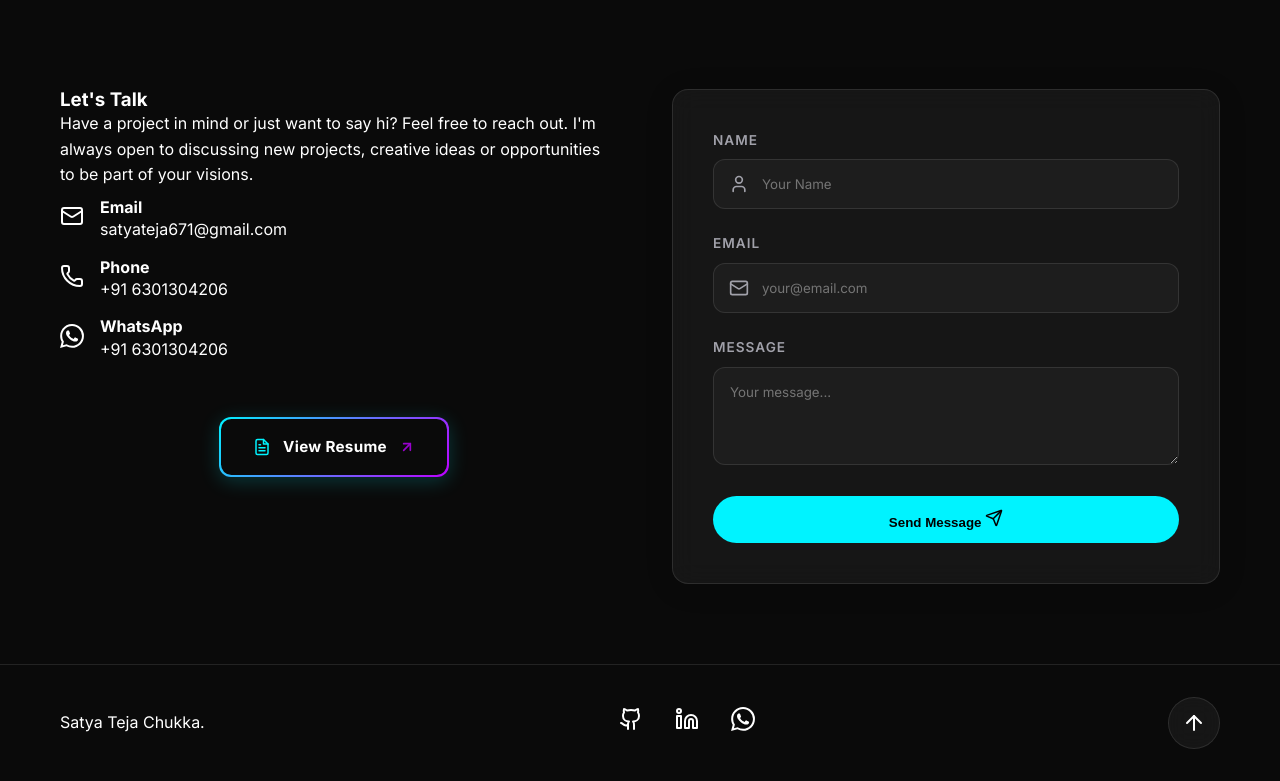
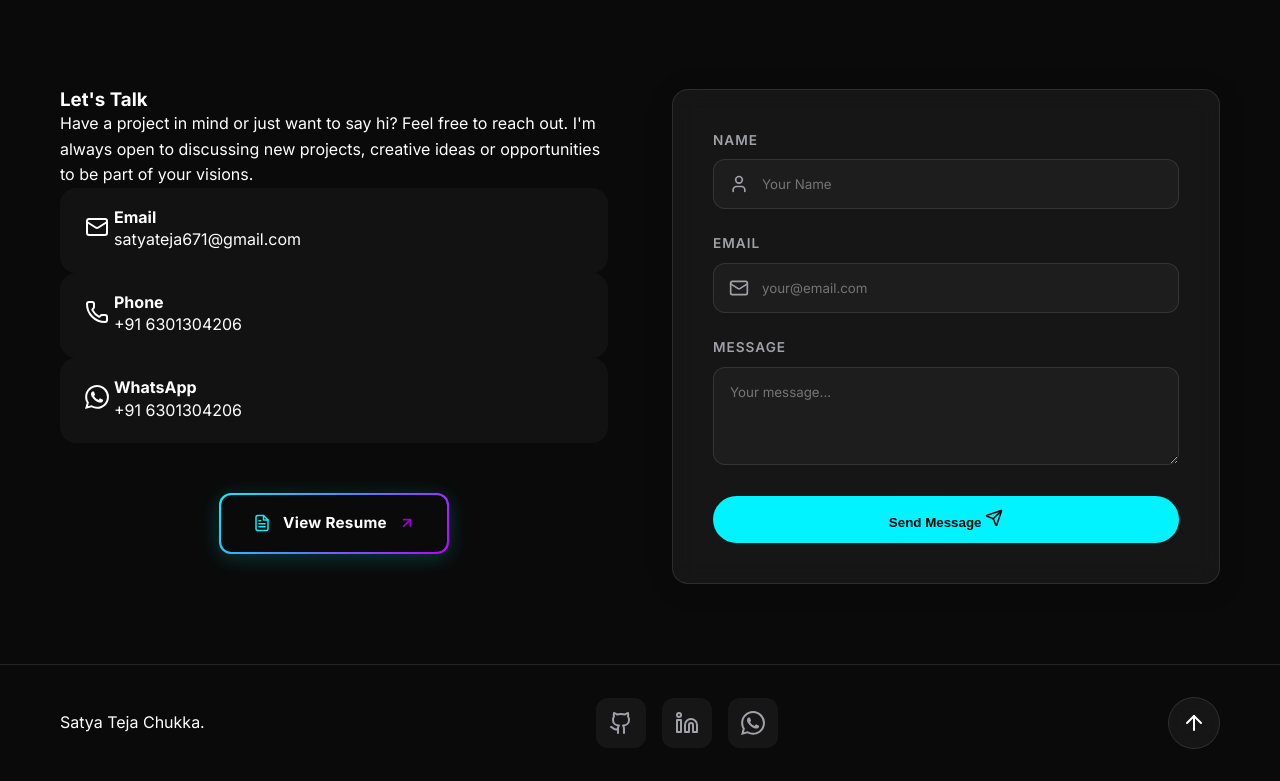
Before and after one commit to SatyaTejaChukka/my-portfolio, a React (Vite) app: page / in a window 1280 px wide. Shown: the part 5261-6042 px from the top of the page. Built offline with nearby package versions, Linux system fonts and the light colour scheme.

Commit message:
Improved contact cards and footer

```diff
--- a/src/components/Contact.jsx
+++ b/src/components/Contact.jsx
@@ -57,7 +57,7 @@ const Contact = () => {
                         </p>
 
                         <div className="space-y-6">
-                            <a href="mailto:satyateja671@gmail.com" className="flex items-center gap-4 hover:text-[var(--primary)] transition-colors group" style={{ marginTop: '5px', marginBottom: '5px', paddingTop: '5px', paddingBottom: '5px' }}>
+                            <a href="mailto:satyateja671@gmail.com" className="contact-item group">
                                 <div className="p-2">
                                     <Mail size={24} className="text-[var(--primary)] group-hover:scale-110 transition-transform" />
                                 </div>
@@ -67,7 +67,7 @@ const Contact = () => {
                                 </div>
                             </a>
 
-                            <a href="tel:+916301304206" className="flex items-center gap-4 hover:text-[var(--primary)] transition-colors group" style={{ marginTop: '5px', marginBottom: '5px', paddingTop: '5px', paddingBottom: '5px' }}>
+                            <a href="tel:+916301304206" className="contact-item group">
                                 <div className="p-2">
                                     <Phone size={24} className="text-[var(--primary)] group-hover:scale-110 transition-transform" />
                                 </div>
@@ -77,7 +77,7 @@ const Contact = () => {
                                 </div>
                             </a>
 
-                            <a href="https://wa.me/916301304206" target="_blank" rel="noopener noreferrer" className="flex items-center gap-4 hover:text-[var(--primary)] transition-colors group" style={{ marginTop: '5px', marginBottom: '5px', paddingTop: '5px', paddingBottom: '5px' }}>
+                            <a href="https://wa.me/916301304206" target="_blank" rel="noopener noreferrer" className="contact-item group">
                                 <div className="p-2">
                                     <svg xmlns="http://www.w3.org/2000/svg" width="24" height="24" viewBox="0 0 24 24" fill="currentColor" className="text-[var(--primary)] group-hover:scale-110 transition-transform">
                                         <path d="M17.472 14.382c-.297-.149-1.758-.867-2.03-.967-.273-.099-.471-.148-.67.15-.197.297-.767.966-.94 1.164-.173.199-.347.223-.644.075-.297-.15-1.255-.463-2.39-1.475-.883-.788-1.48-1.761-1.653-2.059-.173-.297-.018-.458.13-.606.134-.133.298-.347.446-.52.149-.174.198-.298.298-.497.099-.198.05-.371-.025-.52-.075-.149-.669-1.612-.916-2.207-.242-.579-.487-.5-.669-.51-.173-.008-.371-.01-.57-.01-.198 0-.52.074-.792.372-.272.297-1.04 1.016-1.04 2.479 0 1.462 1.065 2.875 1.213 3.074.149.198 2.096 3.2 5.077 4.487.709.306 1.262.489 1.694.625.712.227 1.36.195 1.871.118.571-.085 1.758-.719 2.006-1.413.248-.694.248-1.289.173-1.413-.074-.124-.272-.198-.57-.347m-5.421 7.403h-.004a9.87 9.87 0 01-5.031-1.378l-.361-.214-3.741.982.998-3.648-.235-.374a9.86 9.86 0 01-1.51-5.26c.001-5.45 4.436-9.884 9.888-9.884 2.64 0 5.122 1.03 6.988 2.898a9.825 9.825 0 012.893 6.994c-.003 5.45-4.437 9.884-9.885 9.884m8.413-18.297A11.815 11.815 0 0012.05 0C5.495 0 .16 5.335.157 11.892c0 2.096.547 4.142 1.588 5.945L.057 24l6.305-1.654a11.882 11.882 0 005.683 1.448h.005c6.554 0 11.89-5.335 11.893-11.893a11.821 11.821 0 00-3.48-8.413Z" />
--- a/src/components/Footer.jsx
+++ b/src/components/Footer.jsx
@@ -13,14 +13,14 @@ const Footer = () => {
                     Satya Teja Chukka.
                 </div>
 
-                <div className="flex items-center gap-8 order-1 md:order-2 mb-4 md:mb-0">
-                    <a href="https://github.com/SatyaTejaChukka" target="_blank" rel="noopener noreferrer" className="text-[var(--text-muted)] hover:text-[var(--primary)] transition-colors transform hover:scale-110">
+                <div className="flex items-center gap-4 order-1 md:order-2 mb-4 md:mb-0">
+                    <a href="https://github.com/SatyaTejaChukka" target="_blank" rel="noopener noreferrer" className="social-icon-link" aria-label="GitHub">
                         <Github size={24} />
                     </a>
-                    <a href="https://linkedin.com/in/satyatejachukka" target="_blank" rel="noopener noreferrer" className="text-[var(--text-muted)] hover:text-[var(--primary)] transition-colors transform hover:scale-110">
+                    <a href="https://linkedin.com/in/satyatejachukka" target="_blank" rel="noopener noreferrer" className="social-icon-link" aria-label="LinkedIn">
                         <Linkedin size={24} />
                     </a>
-                    <a href="https://wa.me/916301304206" target="_blank" rel="noopener noreferrer" className="text-[var(--text-muted)] hover:text-[var(--primary)] transition-colors transform hover:scale-110">
+                    <a href="https://wa.me/916301304206" target="_blank" rel="noopener noreferrer" className="social-icon-link" aria-label="WhatsApp">
                         <svg xmlns="http://www.w3.org/2000/svg" width="24" height="24" viewBox="0 0 24 24" fill="currentColor">
                             <path d="M17.472 14.382c-.297-.149-1.758-.867-2.03-.967-.273-.099-.471-.148-.67.15-.197.297-.767.966-.94 1.164-.173.199-.347.223-.644.075-.297-.15-1.255-.463-2.39-1.475-.883-.788-1.48-1.761-1.653-2.059-.173-.297-.018-.458.13-.606.134-.133.298-.347.446-.52.149-.174.198-.298.298-.497.099-.198.05-.371-.025-.52-.075-.149-.669-1.612-.916-2.207-.242-.579-.487-.5-.669-.51-.173-.008-.371-.01-.57-.01-.198 0-.52.074-.792.372-.272.297-1.04 1.016-1.04 2.479 0 1.462 1.065 2.875 1.213 3.074.149.198 2.096 3.2 5.077 4.487.709.306 1.262.489 1.694.625.712.227 1.36.195 1.871.118.571-.085 1.758-.719 2.006-1.413.248-.694.248-1.289.173-1.413-.074-.124-.272-.198-.57-.347m-5.421 7.403h-.004a9.87 9.87 0 01-5.031-1.378l-.361-.214-3.741.982.998-3.648-.235-.374a9.86 9.86 0 01-1.51-5.26c.001-5.45 4.436-9.884 9.888-9.884 2.64 0 5.122 1.03 6.988 2.898a9.825 9.825 0 012.893 6.994c-.003 5.45-4.437 9.884-9.885 9.884m8.413-18.297A11.815 11.815 0 0012.05 0C5.495 0 .16 5.335.157 11.892c0 2.096.547 4.142 1.588 5.945L.057 24l6.305-1.654a11.882 11.882 0 005.683 1.448h.005c6.554 0 11.89-5.335 11.893-11.893a11.821 11.821 0 00-3.48-8.413Z" />
                         </svg>
--- a/src/index.css
+++ b/src/index.css
@@ -901,6 +901,77 @@ ul {
   gap: 4rem;
 }
 
+.contact-item {
+  display: flex;
+  align-items: center;
+  gap: 5px;
+  padding: 1rem;
+  border-radius: 1rem;
+  padding: 1.2rem 1.5rem;
+  border-radius: 1rem;
+  border: 1.5px solid transparent;
+  background: rgba(255, 255, 255, 0.03);
+  transition: all 0.3s cubic-bezier(0.4, 0, 0.2, 1);
+  color: inherit;
+}
+
+.contact-item:hover {
+  border-color: rgba(0, 243, 255, 0.5);
+  background: rgba(0, 243, 255, 0.08);
+  box-shadow: 0 8px 25px rgba(0, 243, 255, 0.15), inset 0 1px 0 rgba(255, 255, 255, 0.1);
+  transform: translateY(-2px);
+}
+
+[data-theme="light"] .contact-item {
+  background: rgba(0, 0, 0, 0.03);
+  border-color: transparent;
+}
+
+[data-theme="light"] .contact-item:hover {
+  border-color: #0369a1;
+  background: rgba(3, 105, 161, 0.08);
+  box-shadow: 0 8px 25px rgba(3, 105, 161, 0.12), inset 0 1px 0 rgba(0, 0, 0, 0.05);
+}
+
+.social-icons {
+  display: flex;
+  items-center: gap;
+  gap: 2rem;
+}
+
+.social-icon-link {
+  display: flex;
+  align-items: center;
+  justify-content: center;
+  width: 50px;
+  height: 50px;
+  border-radius: 0.75rem;
+  border: 1.5px solid transparent;
+  background: rgba(255, 255, 255, 0.05);
+  color: var(--text-muted);
+  transition: all 0.3s cubic-bezier(0.4, 0, 0.2, 1);
+}
+
+.social-icon-link:hover {
+  border-color: rgba(0, 243, 255, 0.6);
+  background: rgba(0, 243, 255, 0.12);
+  color: var(--primary);
+  box-shadow: 0 6px 20px rgba(0, 243, 255, 0.2);
+  transform: translateY(-3px) scale(1.05);
+}
+
+[data-theme="light"] .social-icon-link {
+  background: rgba(0, 0, 0, 0.05);
+  border-color: transparent;
+}
+
+[data-theme="light"] .social-icon-link:hover {
+  border-color: #0369a1;
+  background: rgba(3, 105, 161, 0.12);
+  color: #0369a1;
+  box-shadow: 0 6px 20px rgba(3, 105, 161, 0.18);
+}
+
 .contact-grid .glass-panel {
   background: rgba(var(--primary-rgb), 0.1);
   border: 1px solid rgba(var(--primary-rgb), 0.2);
```
